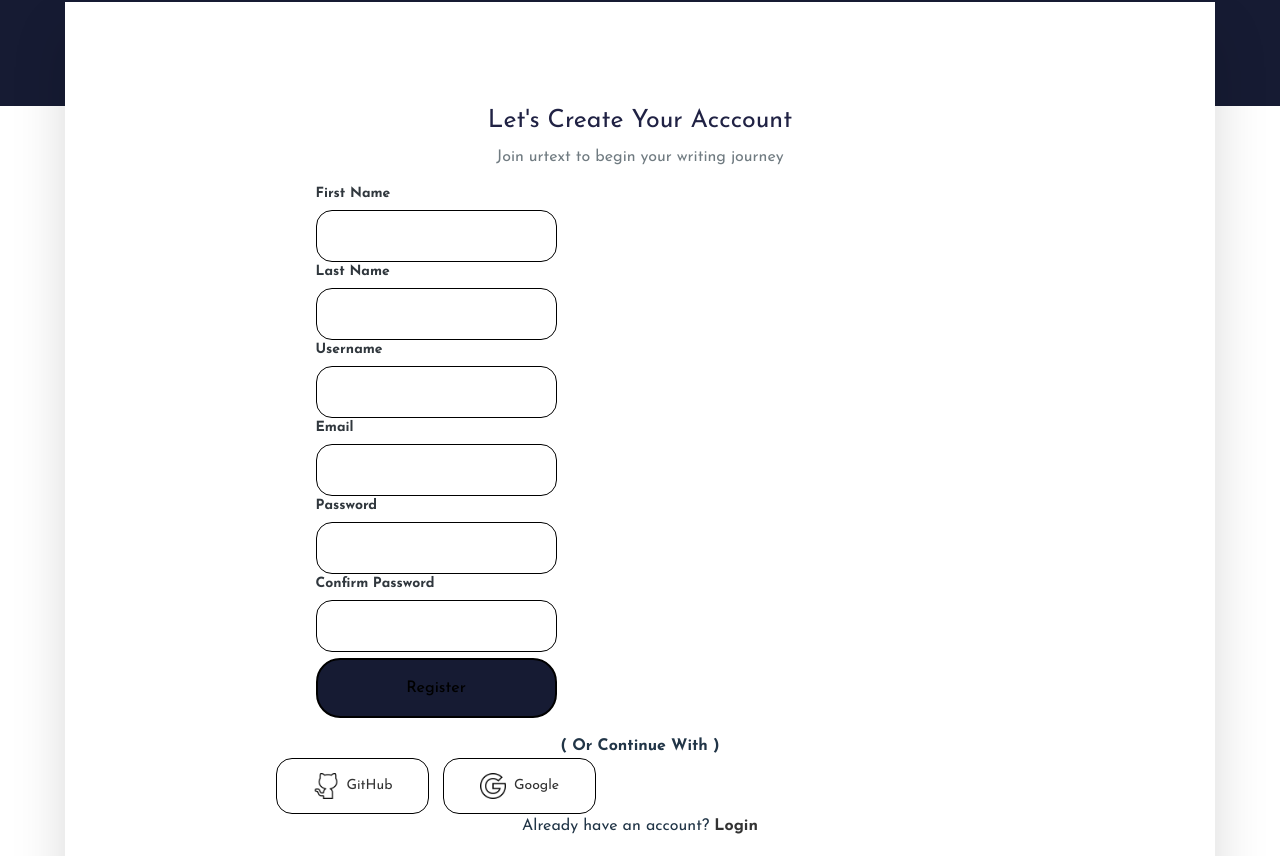
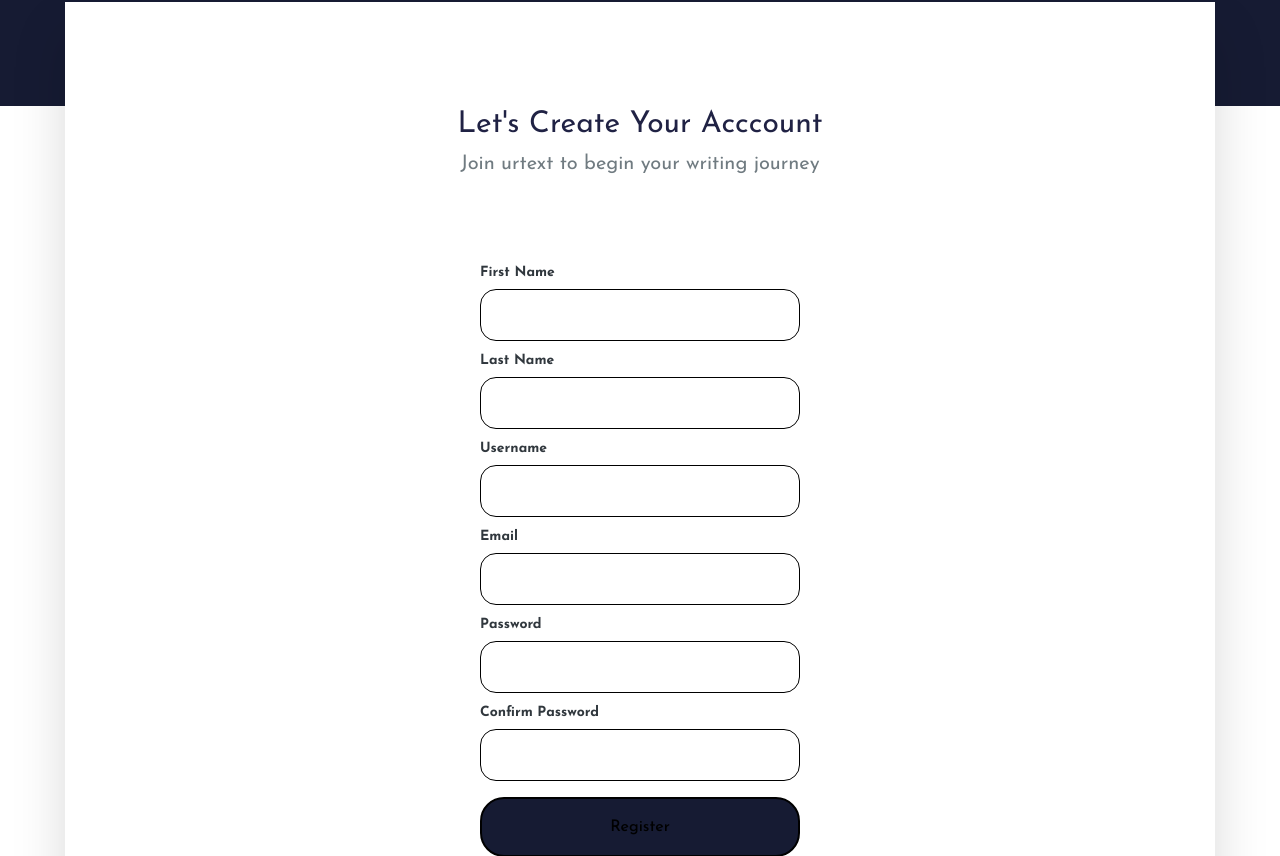
Before and after one commit to lizzyjoo/blog-reader, a React (Vite) app: page /register in a window 1280 px wide. Shown: the part 224-1080 px from the top of the page. Built offline with nearby package versions, Linux system fonts and the light colour scheme; a web font is replaced by a local one.

Commit message:
style: add register and login form style classes

```diff
--- a/src/components/Login.jsx
+++ b/src/components/Login.jsx
@@ -51,6 +51,14 @@ export default function Login() {
         <p className="text-1">Hello Again!</p>
         <p className="text-2">Welcome Back, You’ve Been Missed!</p>
       </div>
+      <div className="error-div">
+        {error && (
+          <p className="error-msg" style={{ color: "red" }}>
+            {error}
+          </p>
+        )}
+      </div>
+
       <div className="wrapper-middle">
         <form className="login-form" onSubmit={handleLogin}>
           <div className="form-group">
@@ -85,14 +93,12 @@ export default function Login() {
         <OAuthButtons />
       </div>
 
-      <div register-action>
+      <div className="register-div">
         Don't have an account?{" "}
         <Link to="/register" className="register-link">
           Register
         </Link>
       </div>
-
-      {error && <p style={{ color: "red" }}>{error}</p>}
     </div>
   );
 }
--- a/src/styles/login.css
+++ b/src/styles/login.css
@@ -1,3 +1,4 @@
+/* styling for both register and login */
 body {
   font-family: josefin sans, sans-serif;
 }
@@ -6,12 +7,13 @@ a {
   font-family: josefin sans, sans-serif;
 }
 
-.login-container {
+.login-container,
+.register-container {
   display: flex;
   flex-direction: column;
   justify-content: flex-start;
   align-items: center;
-  gap: 30px;
+  gap: 34px;
 }
 .wrapper-top {
   display: flex;
@@ -19,7 +21,7 @@ a {
   justify-content: center;
   align-items: center;
   gap: 6px;
-  margin-bottom: 16px;
+  /* margin-bottom: 16px; */
 }
 
 .wrapper-top p {
@@ -28,7 +30,7 @@ a {
 .text-1 {
   text-align: center;
   vertical-align: top;
-  font-size: 25px;
+  font-size: 30px;
   line-height: auto;
   color: #202244;
 }
@@ -36,7 +38,7 @@ a {
 .text-2 {
   text-align: center;
   vertical-align: top;
-  font-size: 16px;
+  font-size: 20px;
   line-height: 22px;
   color: #707b81;
 }
@@ -47,7 +49,8 @@ a {
   align-items: center;
   width: 20em;
 }
-.login-form {
+.login-form,
+.register-form {
   display: flex;
   flex-direction: column;
   justify-content: center;
@@ -101,16 +104,12 @@ form label {
   background-color: #161b33;
 }
 
-.register-action {
+.register-div {
   text-align: center;
   vertical-align: top;
   font-size: 14px;
-  font-family: undefined;
+  font-family: josefin sans, sans-serif;
   line-height: auto;
-}
-
-.register-action {
-  font-family: josefin sans, sans-serif;
 }
 
 .register-link {
@@ -161,3 +160,11 @@ form label {
   transform: translate(0.05em, 0.05em);
   box-shadow: 0.05em 0.05em;
 }
+
+.error-div {
+  height: 20px;
+}
+.error-msg {
+  margin: 0;
+  font-size: 16px;
+}
```
